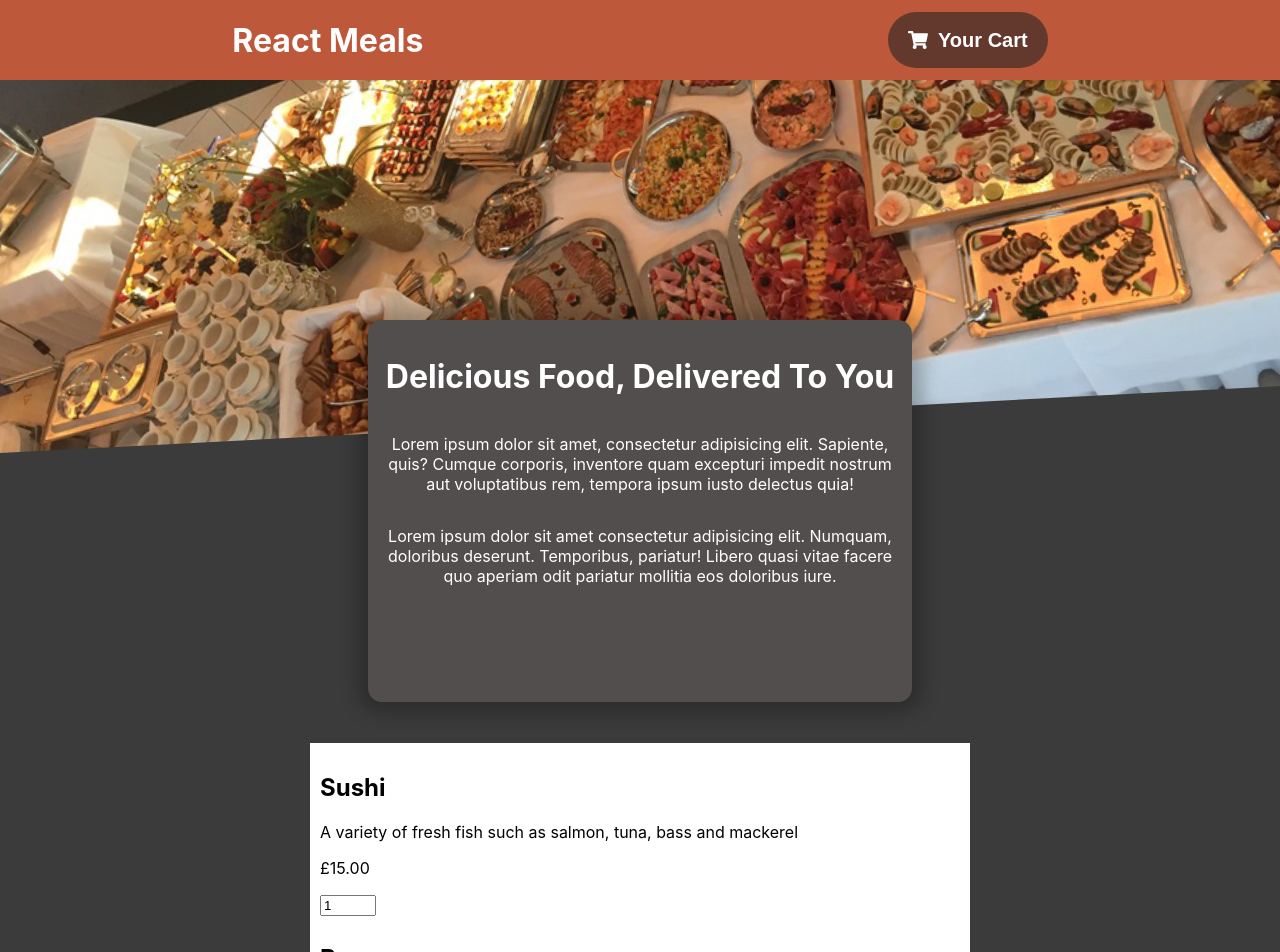
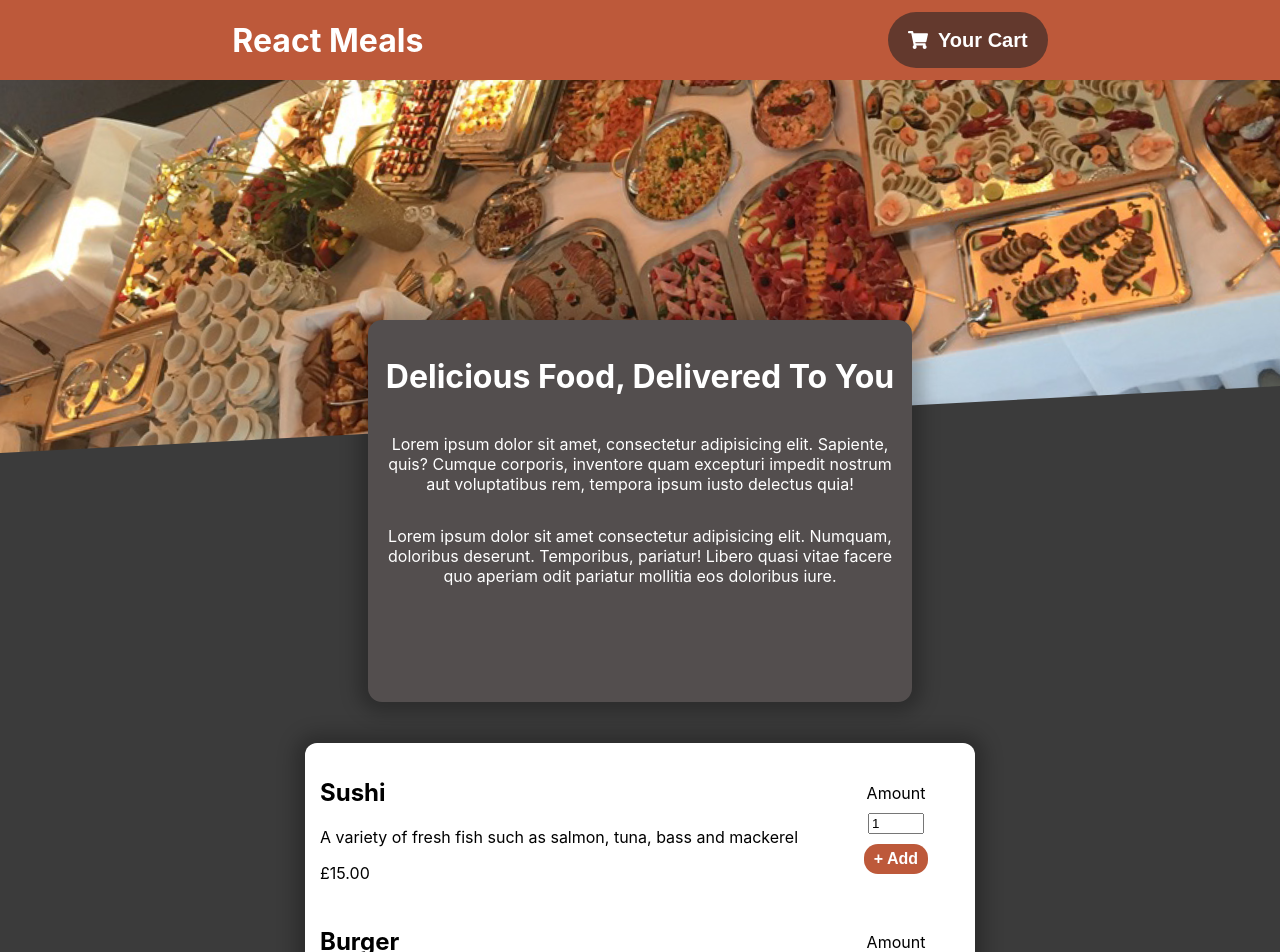
Before and after one commit to Thoss24/food-order-app, a React (Create React App) app: page / in a window 1280 px wide. Shown: the top 952 px of the page. Built offline with nearby package versions, Linux system fonts and the light colour scheme.

Commit message:
styling menu items

```diff
--- a/src/App.js
+++ b/src/App.js
@@ -9,29 +9,25 @@ const MenuItems = [
     id: Math.random().toString(),
     name: 'Sushi',
     description: 'A variety of fresh fish such as salmon, tuna, bass and mackerel',
-    price: '£15.00',
-    amount: 1
+    price: '£15.00'
   },
   {
     id: Math.random().toString(),
     name: 'Burger',
     description: 'Fresh beef with mature cheddar cheese',
-    price: '£12.00',
-    amount: 1
+    price: '£12.00'
   },
   {
     id: Math.random().toString(),
     name: 'Ramen',
     description: 'Pork bone broth ramen with pork cutlets',
-    price: '£18.00',
-    amount: 1
+    price: '£18.00'
   },
   {
     id: Math.random().toString(),
     name: 'Salad',
     description: 'Fresh gem lettuce with seasonal veg and garlic chicken',
-    price: '£10.00',
-    amount: 1
+    price: '£10.00'
   }
 ];
 
--- a/src/components/Menu/Menu.js
+++ b/src/components/Menu/Menu.js
@@ -2,6 +2,7 @@ import MenuWrapper from "../Wrapper/MenuWrapper";
 import MenuItem from "./MenuItem";
 
 const Menu = (props) => {
+
   return (
     <MenuWrapper>
       {props.items.map((expense) => (
@@ -10,7 +11,6 @@ const Menu = (props) => {
           name={expense.name}
           description={expense.description}
           price={expense.price}
-          amount={expense.amount}
         />
       ))}
     </MenuWrapper>
--- a/src/components/Menu/MenuItem.js
+++ b/src/components/Menu/MenuItem.js
@@ -1,15 +1,19 @@
 import classes from "./MenuItem.module.css";
+import React, { useState } from "react";
 
 const MenuItem = (props) => {
+
   return (
-    <div>
+    <div className={classes['menu-item-container']}>
       <div className={classes["menu-item-info"]}>
         <h2>{props.name}</h2>
         <p>{props.description}</p>
         <p>{props.price}</p>
       </div>
       <div className={classes.amount}>
-        <input type="number" value={props.amount} min="1" max="50" />
+        <label htmlFor="">Amount</label>
+        <input type="number" min="1" defaultValue='1' max="50" />
+        <button>+ Add</button>
       </div>
     </div>
   );
--- a/src/components/Menu/MenuItem.module.css
+++ b/src/components/Menu/MenuItem.module.css
@@ -1,7 +1,32 @@
-.menu-item-info {
+.menu-item-info n {
 
 }
 
 .amount {
+    display: flex;
+    justify-content: center;
+    flex-direction: column;
+    align-items: center;
+    width: 20%;
+    gap: 10px;
+}
 
+.amount button {
+    display: flex;
+    align-items: center;
+    justify-content: center;
+    min-height: 21%;
+    min-width: 50%;
+    font-weight: 600;
+    color: white;
+    font-size: 16px;
+    background-color: rgba(189, 89, 58, 1);
+    border: none;
+    border-radius: 14px;
 }
+
+.menu-item-container {
+    display: flex;
+    flex-direction: row;
+    justify-content: space-between;
+}
--- a/src/components/Wrapper/MenuWrapper.module.css
+++ b/src/components/Wrapper/MenuWrapper.module.css
@@ -4,5 +4,7 @@
     gap: 8px;
     background-color: white;
     width: 50%;
-    padding: 10px;
+    padding: 15px;
+    border-radius: 12px;
+    box-shadow: 0 1px 18px 10px rgba(0, 0, 0, 0.25);
 }
```
